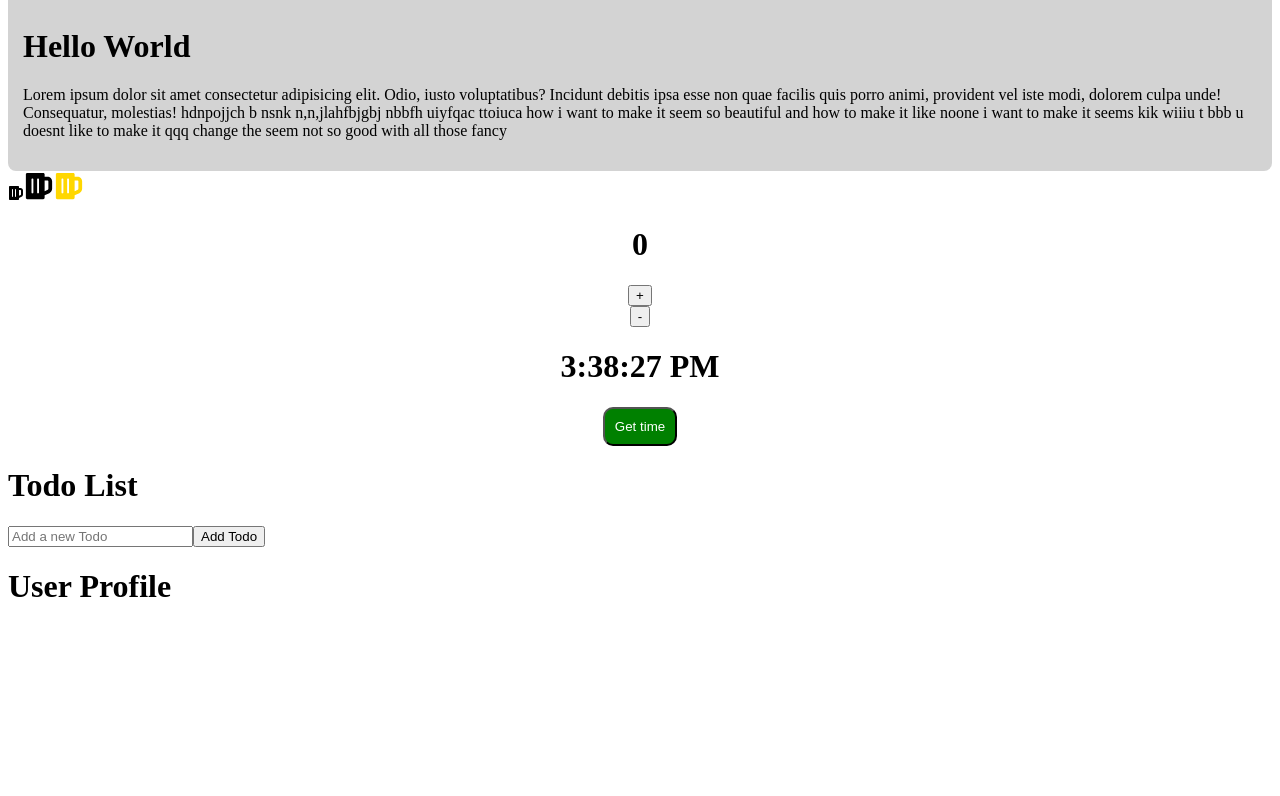
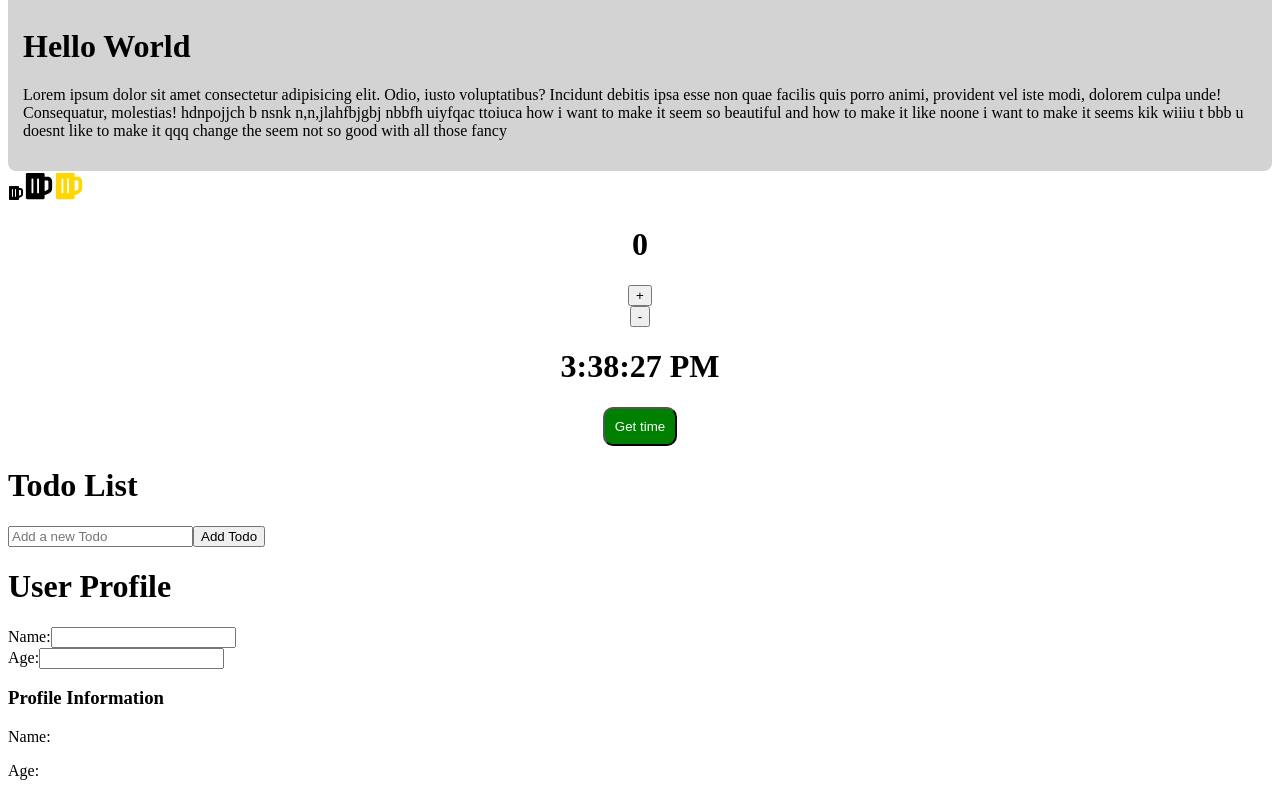
Before and after one commit to SujalKrG/react-demo, a React (Vite) app: page / in a window 1280 px wide. Shown: the part 785-1581 px from the top of the page. Before the commit the page ends 1412 px from the top, so only its background shows below. Built offline with nearby package versions, Linux system fonts and the light colour scheme.

Commit message:
A short profile componenet to learn about useState

```diff
--- a/src/components/Profile.jsx
+++ b/src/components/Profile.jsx
@@ -1,15 +1,51 @@
 import React, { useState } from "react";
 
 const Profile = () => {
+  const [profile, setProfile] = useState({
+    name: "",
+    age: "",
+  });
 
-    const [profile, setProfile] = useState({
-        name: '',
-        age: ''
-    });
-  return <div>
-    <h1>User Profile</h1>
-    <div></div>
-  </div>;
+  const handleChange = (e) => {
+    const {name, value} = e.target;
+
+    setProfile((prevProfile) => ({
+        ...prevProfile,
+        [name] : value,
+    }))
+  };
+  return (
+    <div>
+      <h1>User Profile</h1>
+      <div>
+        <label>
+          Name:
+          <input
+            type="text"
+            name="name"
+            value={profile.name}
+            onChange={handleChange}
+          />
+        </label>
+      </div>
+      <div>
+        <label>
+          Age:
+          <input
+            type="number"
+            name="age"
+            value={profile.age}
+            onChange={handleChange}
+          />
+        </label>
+      </div>
+      <div>
+        <h3>Profile Information</h3>
+        <p>Name: {profile.name}</p>
+        <p>Age: {profile.age}</p>
+      </div>
+    </div>
+  );
 };
 
 export default Profile;
```
